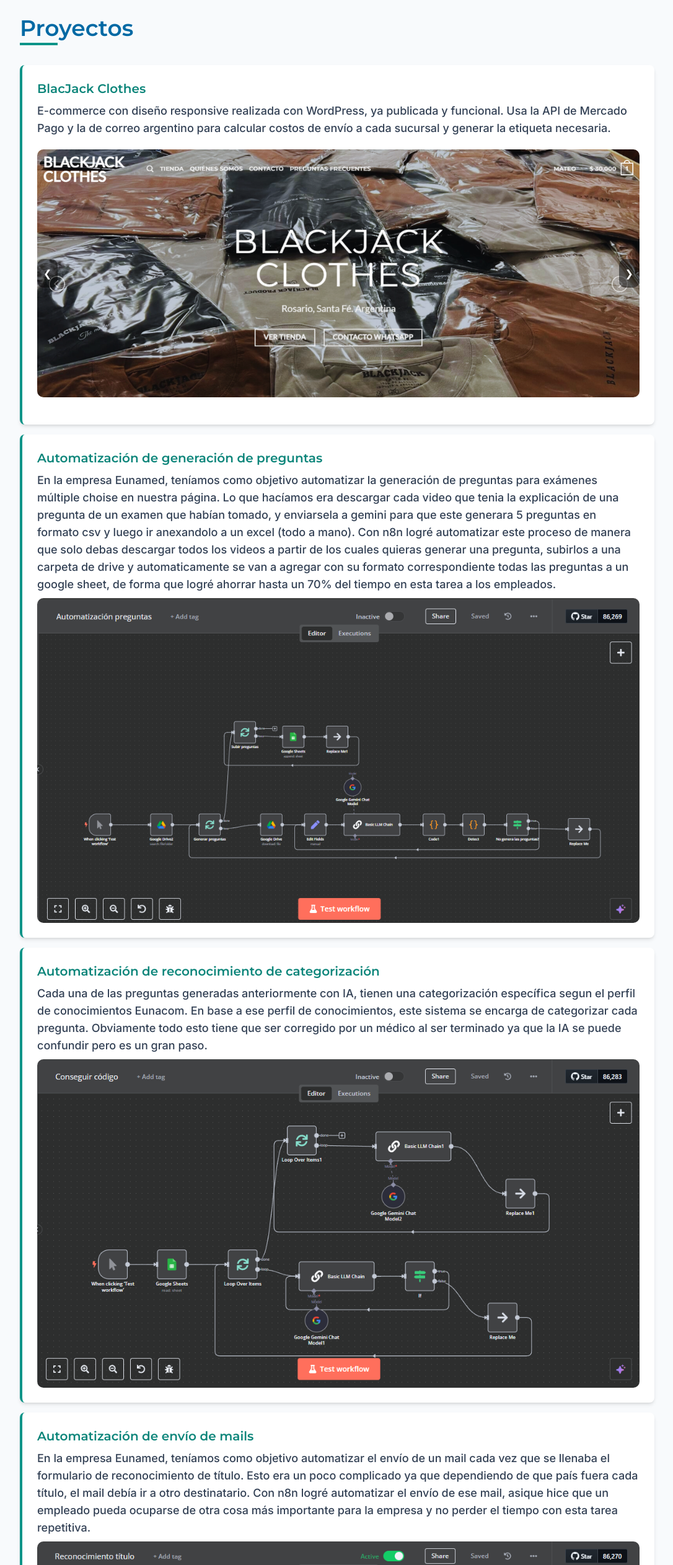
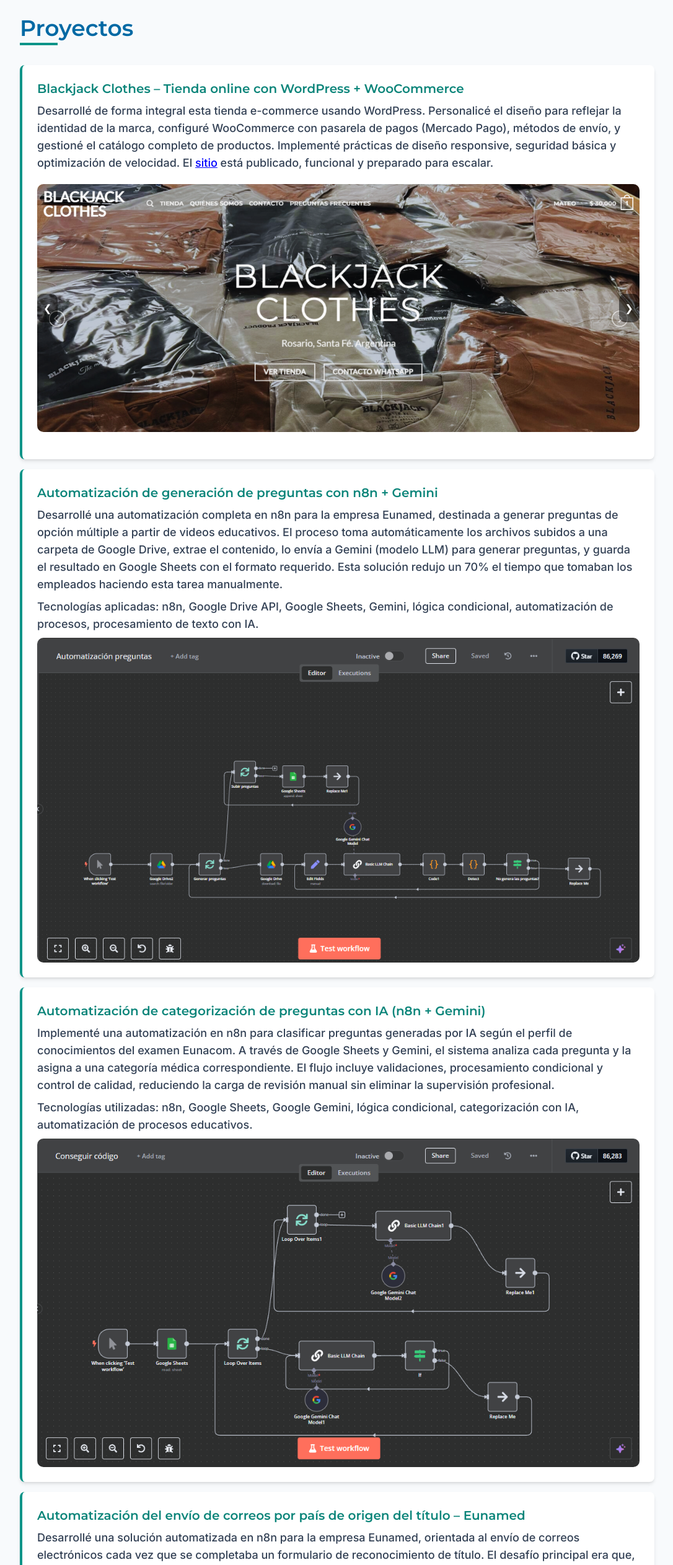
Before and after one commit to MateoEnrico/Mateo-Enrico, a React (Vite) app: page / in a window 1280 px wide. Shown: the part 1700-4225 px from the top of the page at 62% size, without its empty margins (96-1182 px from the left). Built offline with nearby package versions, Linux system fonts and the light colour scheme.

Commit message:
cambios estéticos

```diff
--- a/src/components/Proyects.jsx
+++ b/src/components/Proyects.jsx
@@ -28,8 +28,8 @@
                 <div className="space-y-10">
                     <div className="flex flex-col md:flex-row md:items-center justify-between mb-4">
                         <div className="card border-l-4 border-accent-500 hover:border-accent-600">
-                            <h3 className="text-xl font-semibold text-accent-600">BlacJack Clothes</h3>
-                            <p className="text-lg font-medium text-secondary-700">E-commerce con diseño responsive realizada con WordPress, ya publicada y funcional. Usa la API de Mercado Pago y la de correo argentino para calcular costos de envío a cada sucursal y generar la etiqueta necesaria.</p>
+                            <h3 className="text-xl font-semibold text-accent-600">Blackjack Clothes – Tienda online con WordPress + WooCommerce</h3>
+                            <p className="text-lg font-medium text-secondary-700">Desarrollé de forma integral esta tienda e-commerce usando WordPress. Personalicé el diseño para reflejar la identidad de la marca, configuré WooCommerce con pasarela de pagos (Mercado Pago), métodos de envío, y gestioné el catálogo completo de productos. Implementé prácticas de diseño responsive, seguridad básica y optimización de velocidad. El <a href="www.blackjackclothes.com.ar" target="_blank" rel="noopener noreferrer" style={{color: 'blue', textDecoration: 'underline'}}>sitio</a> está publicado, funcional y preparado para escalar.</p>
                             <div style={styles.sliderContainer}>
                                 <button style={{...styles.arrowButton, ...styles.prevButton}} onClick={prevSlide}>&#10094;</button>
                                 <img src={images[currentIndex]} alt="slider" style={styles.image} />
@@ -41,8 +41,9 @@
                 <div className="space-y-10">
                     <div className="flex flex-col md:flex-row md:items-center justify-between mb-4">
                         <div className="card border-l-4 border-accent-500 hover:border-accent-600">
-                            <h3 className="text-xl font-semibold text-accent-600">Automatización de generación de preguntas</h3>
-                            <p className="text-lg font-medium text-secondary-700">En la empresa Eunamed, teníamos como objetivo automatizar la generación de preguntas para exámenes múltiple choise en nuestra página. Lo que hacíamos era descargar cada video que tenia la explicación de una pregunta de un examen que habían tomado, y enviarsela a gemini para que este generara 5 preguntas en formato csv y luego ir anexandolo a un excel (todo a mano). Con n8n logré automatizar este proceso de manera que solo debas descargar todos los videos a partir de los cuales quieras generar una pregunta, subirlos a una carpeta de drive y automaticamente se van a agregar con su formato correspondiente todas las preguntas a un google sheet, de forma que logré ahorrar hasta un 70% del tiempo en esta tarea a los empleados.</p>
+                            <h3 className="text-xl font-semibold text-accent-600">Automatización de generación de preguntas con n8n + Gemini</h3>
+                            <p className="text-lg font-medium text-secondary-700">Desarrollé una automatización completa en n8n para la empresa Eunamed, destinada a generar preguntas de opción múltiple a partir de videos educativos. El proceso toma automáticamente los archivos subidos a una carpeta de Google Drive, extrae el contenido, lo envía a Gemini (modelo LLM) para generar preguntas, y guarda el resultado en Google Sheets con el formato requerido. Esta solución redujo un 70% el tiempo que tomaban los empleados haciendo esta tarea manualmente.</p>
+                            <p className="text-lg font-medium text-secondary-700">Tecnologías aplicadas: n8n, Google Drive API, Google Sheets, Gemini, lógica condicional, automatización de procesos, procesamiento de texto con IA.</p>
                             <img src="/Automatizacion-preguntas.png" alt="" style={{borderRadius: "10px"}}/>
                         </div>
                     </div>
@@ -50,8 +51,9 @@
                 <div className="space-y-10">
                     <div className="flex flex-col md:flex-row md:items-center justify-between mb-4">
                         <div className="card border-l-4 border-accent-500 hover:border-accent-600">
-                            <h3 className="text-xl font-semibold text-accent-600">Automatización de reconocimiento de categorización</h3>
-                            <p className="text-lg font-medium text-secondary-700">Cada una de las preguntas generadas anteriormente con IA, tienen una categorización específica segun el perfil de conocimientos Eunacom. En base a ese perfil de conocimientos, este sistema se encarga de categorizar cada pregunta. Obviamente todo esto tiene que ser corregido por un médico al ser terminado ya que la IA se puede confundir pero es un gran paso.</p>
+                            <h3 className="text-xl font-semibold text-accent-600">Automatización de categorización de preguntas con IA (n8n + Gemini)</h3>
+                            <p className="text-lg font-medium text-secondary-700">Implementé una automatización en n8n para clasificar preguntas generadas por IA según el perfil de conocimientos del examen Eunacom. A través de Google Sheets y Gemini, el sistema analiza cada pregunta y la asigna a una categoría médica correspondiente. El flujo incluye validaciones, procesamiento condicional y control de calidad, reduciendo la carga de revisión manual sin eliminar la supervisión profesional.</p>
+                            <p className="text-lg font-medium text-secondary-700">Tecnologías utilizadas: n8n, Google Sheets, Google Gemini, lógica condicional, categorización con IA, automatización de procesos educativos.</p>
                             <img src="/Conseguir-codigo.png" alt="" style={{borderRadius: "10px"}}/>
                         </div>
                     </div>
@@ -59,8 +61,8 @@
                 <div className="space-y-10">
                     <div className="flex flex-col md:flex-row md:items-center justify-between mb-4">
                         <div className="card border-l-4 border-accent-500 hover:border-accent-600">
-                            <h3 className="text-xl font-semibold text-accent-600">Automatización de envío de mails</h3>
-                            <p className="text-lg font-medium text-secondary-700">En la empresa Eunamed, teníamos como objetivo automatizar el envío de un mail cada vez que se llenaba el formulario de reconocimiento de título. Esto era un poco complicado ya que dependiendo de que país fuera cada título, el mail debía ir a otro destinatario. Con n8n logré automatizar el envío de ese mail, asique hice que un empleado pueda ocuparse de otra cosa más importante para la empresa y no perder el tiempo con esta tarea repetitiva.</p>
+                            <h3 className="text-xl font-semibold text-accent-600">Automatización del envío de correos por país de origen del título – Eunamed</h3>
+                            <p className="text-lg font-medium text-secondary-700">Desarrollé una solución automatizada en n8n para la empresa Eunamed, orientada al envío de correos electrónicos cada vez que se completaba un formulario de reconocimiento de título. El desafío principal era que, según el país de origen del título, los mails debían dirigirse a distintos destinatarios. Implementé una lógica condicional con múltiples ramas utilizando webhooks, filtros y nodos de Gmail, logrando reducir a cero la intervención humana en esta tarea rutinaria. Esta automatización no solo eliminó errores manuales, sino que liberó tiempo valioso para el equipo administrativo.</p>
                             <img src="/Reconocimiento-titulo.png" alt="" style={{borderRadius: "10px"}}/>
                         </div>
                     </div>
--- a/src/context/CVContext.jsx
+++ b/src/context/CVContext.jsx
@@ -99,7 +99,9 @@
       'Aprendizaje',
       'Resolucion de problemas',
       'Gestión de tiempo y organización',
-      'Trabajo en equipo'
+      'Trabajo en equipo',
+      'Pensamiento Crítico',
+      'Comunicación efectiva'
     ]
   }
 }
```
